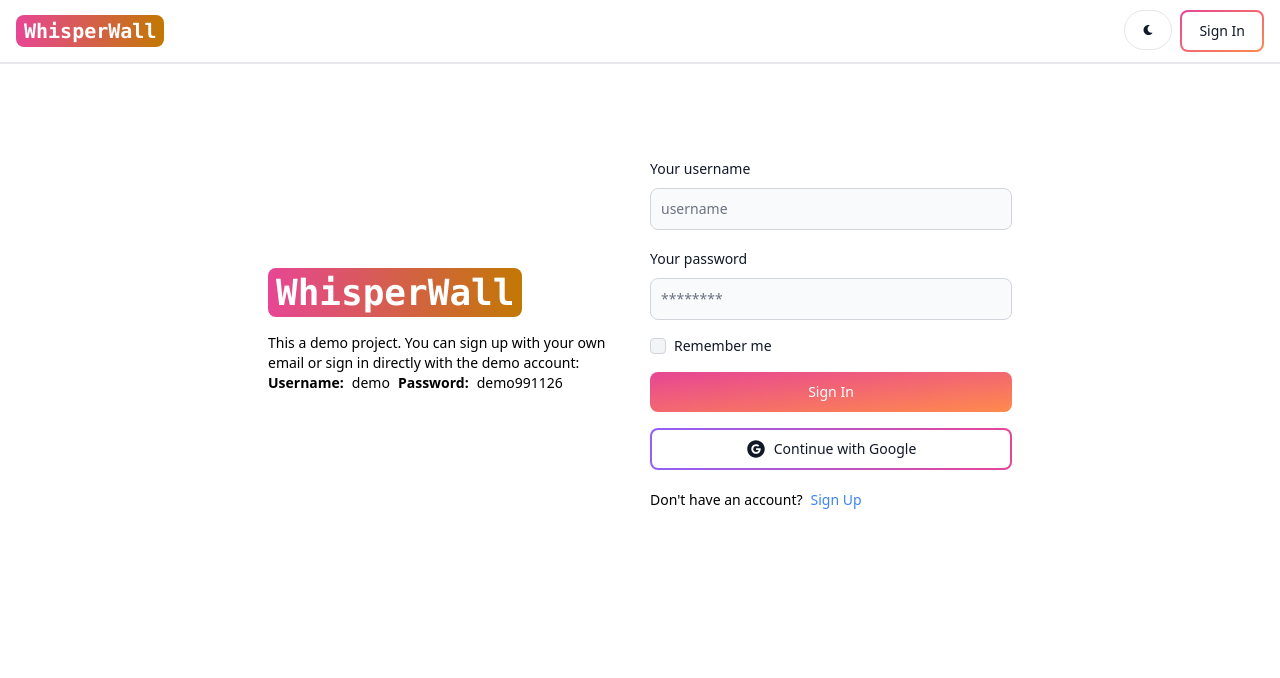
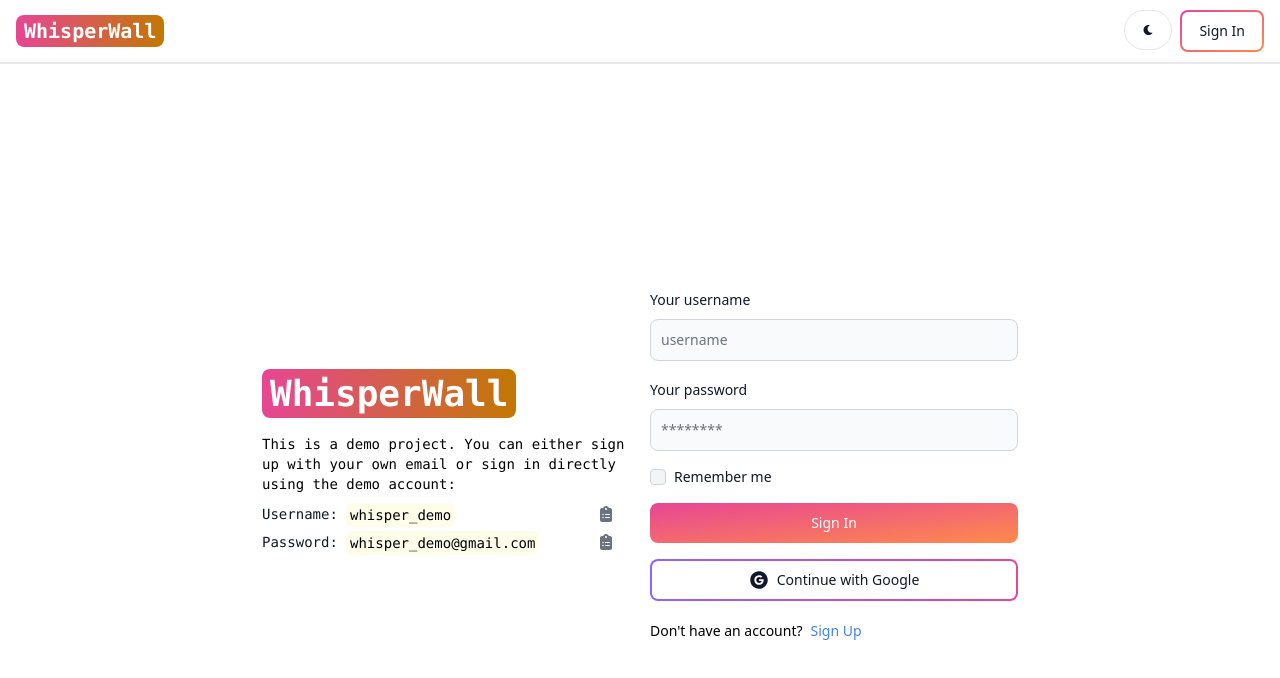
Before and after one commit to imyuanhui/WhisperWall, a React (Vite) app in the folder client/: page /sign-in in a window 1280 px wide. Shown: the top 678 px of the page. Built offline with nearby package versions, Linux system fonts and the light colour scheme; no server answers.

Commit message:
update some UI

```diff
--- a/client/src/components/DashPosts.jsx
+++ b/client/src/components/DashPosts.jsx
@@ -16,9 +16,9 @@ const DashPosts = () => {
     getPosts();
   }, []);
   return !posts || posts.length === 0 ? (
-    <div className="flex flex-col items-center justify-center min-h-screen">
+    <div className="flex flex-col items-center justify-center h-full">
       <p className="text-center mb-4">You don't have any whispers yet.</p>
-      <a href="/create-post" className="text-blue-500 hover:underline">
+      <a href="/create-whisper" className="text-blue-500 hover:underline">
         Create your first whisper now!
       </a>
     </div>
--- a/client/src/components/DashProfile.jsx
+++ b/client/src/components/DashProfile.jsx
@@ -93,6 +93,10 @@ const DashProfile = () => {
     }
     if (imgUploading) {
       setUpdateErr("Please wait for image to upload");
+      return;
+    }
+    if (currentUser.username === "whisper_demo") {
+      setUpdateErr("You are not allowed to update demo account");
       return;
     }
 
--- a/client/src/components/DashSidebar.jsx
+++ b/client/src/components/DashSidebar.jsx
@@ -43,7 +43,7 @@ const DashSidebar = () => {
   }, [location.search]);
   return (
     <>
-      <Sidebar className="w-full md:w-56">
+      <Sidebar className="w-full md:w-56 h-full">
         <Sidebar.Items>
           <Sidebar.ItemGroup>
             <Sidebar.Item href="/" icon={HiChartPie}>
--- a/client/src/pages/CreatePost.jsx
+++ b/client/src/pages/CreatePost.jsx
@@ -100,11 +100,8 @@ const CreatePost = () => {
     console.log(formData);
   };
   return (
-    <div className="w-screen">
-      <form
-        className="flex flex-col p-10 w-full h-full"
-        onSubmit={handleSubmit}
-      >
+    <div className="w-screen h-screen flex items-center justify-center">
+      <form className="flex flex-col p-10 w-full" onSubmit={handleSubmit}>
         <input
           type="file"
           ref={filePickerRef}
--- a/client/src/pages/Dashboard.jsx
+++ b/client/src/pages/Dashboard.jsx
@@ -15,7 +15,7 @@ const Dashboard = () => {
     }
   }, [location.search]);
   return (
-    <div className="min-h-screen flex flex-col md:flex-row">
+    <div className="h-screen flex flex-col md:flex-row">
       <div className="md:w-56">
         {/* Sidebar*/}
         <DashSidebar />
--- a/client/src/pages/Signin.jsx
+++ b/client/src/pages/Signin.jsx
@@ -6,6 +6,7 @@ import {
   Label,
   Spinner,
   TextInput,
+  Clipboard,
 } from "flowbite-react";
 import { useState } from "react";
 import { useDispatch } from "react-redux";
@@ -56,28 +57,44 @@ const Signin = () => {
     }
   };
   return (
-    <div className="min-h-screen mt-20">
-      <div className="flex p-3 max-w-3xl mx-auto flex-col md:flex-row md:items-center gap-5">
+    <div className="min-h-screen flex items-center justify-center">
+      <div className="flex p-3 mx-auto flex-col md:flex-row md:items-center gap-5">
         {/* left */}
-        <div className="flex-1">
+        <div className="flex-1 max-w-md">
           <Link to="/" className="font-mono text-4xl font-bold">
             <span className="px-2 py-1 rounded-lg bg-gradient-to-r from-pink-500 to-yellow-500 text-white">
               WhisperWall
             </span>
           </Link>
-          <p className="text-sm mt-5">
-            This a demo project. You can sign up with your own email or sign in
-            directly with the demo account:
+          <p className="text-sm mt-5 mb-2 font-mono">
+            This is a demo project. You can either sign up with your own email
+            or sign in directly using the demo account:
           </p>
-          <p className="text-sm flex gap-2">
-            <span className="font-bold">Username: </span>demo
-            <span className="font-bold">Password: </span>demo991126
-          </p>
+          <div className="flex flex-col gap-1">
+            <div className="relative flex items-center gap-1">
+              <Label value="Username:" className="w-20 font-mono" />
+              <div>
+                <span className="font-mono text-sm bg-yellow-50 rounded-md p-1">
+                  whisper_demo
+                </span>
+                <Clipboard.WithIcon valueToCopy="whisper_demo" />
+              </div>
+            </div>
+            <div className="relative flex items-center gap-1">
+              <Label value="Password:" className="w-20 font-mono" />
+              <div>
+                <span className="font-mono text-sm bg-yellow-50 rounded-md p-1">
+                  whisper_demo@gmail.com
+                </span>
+                <Clipboard.WithIcon valueToCopy="whisper_demo@gmail.com" />
+              </div>
+            </div>
+          </div>
         </div>
         {/* right */}
         <div className="flex-1">
           <form
-            className="flex max-w-md flex-col gap-4"
+            className="flex max-w-md min-w-72 flex-col gap-4"
             onSubmit={handleSubmit}
           >
             <div>
--- a/client/src/pages/Signup.jsx
+++ b/client/src/pages/Signup.jsx
@@ -46,25 +46,25 @@ const Signup = () => {
     }
   };
   return (
-    <div className="min-h-screen mt-20">
-      <div className="flex p-3 max-w-3xl mx-auto flex-col md:flex-row md:items-center gap-5">
+    <div className="min-h-screen flex items-center justify-center">
+      <div className="flex p-3 max-w-3xl mx-auto flex-col md:flex-row md:items-center gap-5 md:gap-20">
         {/* left */}
-        <div className="flex-1">
+        <div className="flex-1 max-w-md">
           <Link to="/" className="font-mono text-4xl font-bold">
             <span className="px-2 py-1 rounded-lg bg-gradient-to-r from-pink-500 to-yellow-500 text-white">
               WhisperWall
             </span>
           </Link>
-          <p className="text-sm mt-5">
-            This a demo project. You can sign up with your own email or go to
-            sign in directly with a demo account and you can find the username
-            and password on that page.
+          <p className="text-sm mt-5 font-mono">
+            This is a demo project. You can either sign up with your own email
+            or sign in directly using a demo account. The username and password
+            for the demo account are provided on the sign-in page.
           </p>
         </div>
         {/* right */}
         <div className="flex-1">
           <form
-            className="flex max-w-md flex-col gap-4"
+            className="flex max-w-md min-w-72 flex-col gap-4"
             onSubmit={handleSubmit}
           >
             <div>
```
